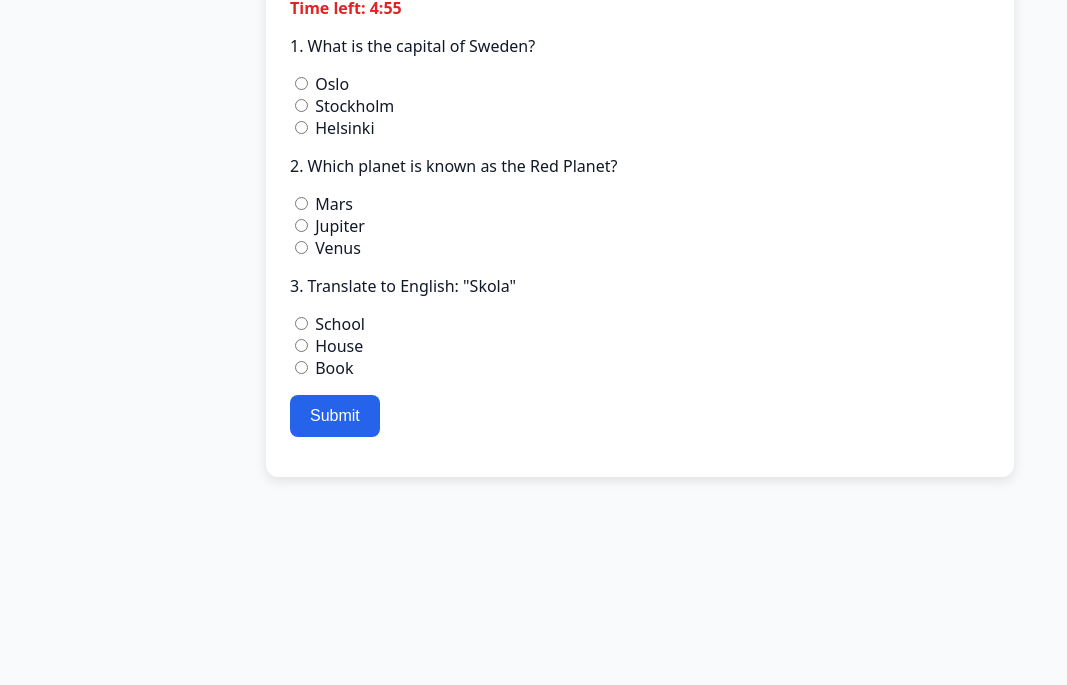
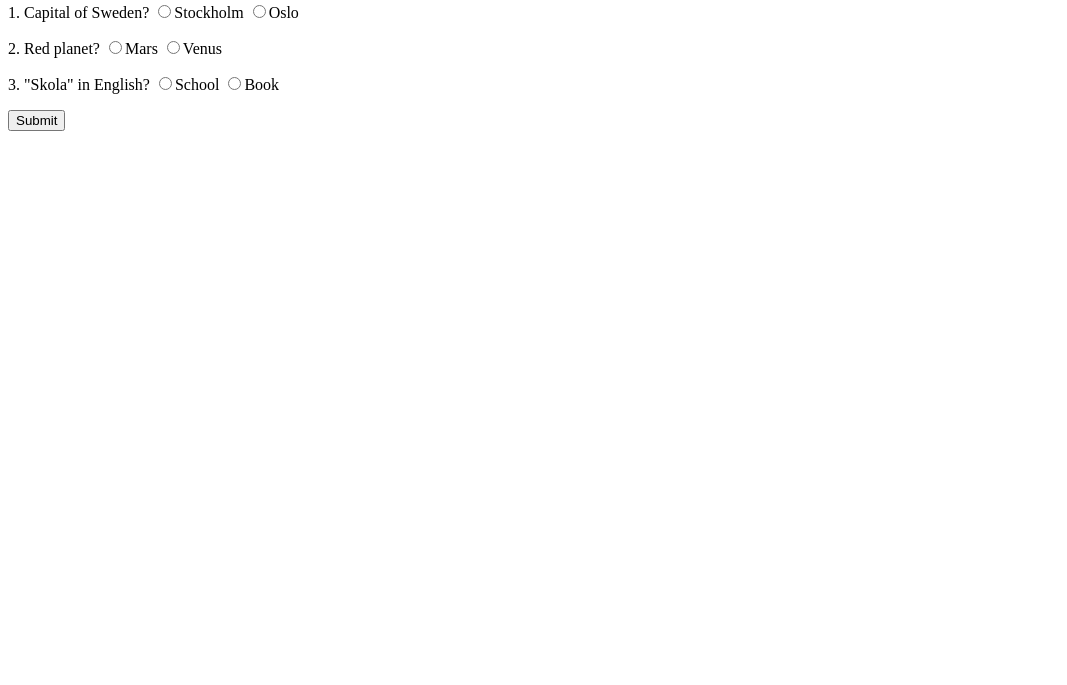
Before and after one commit to ArnLundberg1/arnlundberg2.github.io, a plain HTML site: page index.html in a window 1280 px wide. Shown: the part 115-800 px from the top of the page, without its empty margins (0-1067 px from the left). Drawn offline with Linux system fonts and the light colour scheme.

Commit message:
Update index.html

```diff
--- a/index.html
+++ b/index.html
@@ -1,123 +1,55 @@
 <!DOCTYPE html>
-<html lang="en">
+<html>
 <head>
-  <meta charset="UTF-8"/>
-  <meta name="viewport" content="width=device-width, initial-scale=1.0"/>
-  <title>Test Quiz</title>
-  <style>
-    body {
-      font-family: system-ui, sans-serif;
-      margin: 0;
-      background: #f9fafb;
-      color: #111827;
-      display: flex;
-      flex-direction: column;
-      align-items: center;
-      padding: 1rem;
-    }
-    .quiz-container {
-      max-width: 700px;
-      width: 100%;
-      background: #fff;
-      padding: 1.5rem;
-      border-radius: 12px;
-      box-shadow: 0 4px 12px rgba(0,0,0,0.1);
-    }
-    h1 {
-      margin-bottom: 0.5rem;
-      color: #2563eb;
-    }
-    .timer {
-      font-weight: bold;
-      color: #dc2626;
-      margin-bottom: 1rem;
-    }
-    .question {
-      margin: 1rem 0;
-    }
-    button {
-      background: #2563eb;
-      color: #fff;
-      border: none;
-      padding: 0.75rem 1.25rem;
-      border-radius: 8px;
-      cursor: pointer;
-      font-size: 1rem;
-    }
-    button:hover {
-      background: #1d4ed8;
-    }
-    .result {
-      margin-top: 1rem;
-      font-weight: bold;
-    }
-  </style>
+  <meta charset="UTF-8">
+  <title>Quiz</title>
 </head>
 <body>
-  <div class="quiz-container">
-    <h1>Sample Test</h1>
-    <div class="timer" id="timer">Time left: 05:00</div>
-    <form id="quizForm">
-      <div class="question">
-        <p>1. What is the capital of Sweden?</p>
-        <label><input type="radio" name="q1" value="Oslo"/> Oslo</label><br/>
-        <label><input type="radio" name="q1" value="Stockholm"/> Stockholm</label><br/>
-        <label><input type="radio" name="q1" value="Helsinki"/> Helsinki</label>
-      </div>
+  <h1>Quiz</h1>
+  <form id="quizForm">
+    <p>Name: <input name="name" required></p>
+    <p>1. Capital of Sweden?
+      <label><input type="radio" name="q1" value="Stockholm">Stockholm</label>
+      <label><input type="radio" name="q1" value="Oslo">Oslo</label>
+    </p>
+    <p>2. Red planet?
+      <label><input type="radio" name="q2" value="Mars">Mars</label>
+      <label><input type="radio" name="q2" value="Venus">Venus</label>
+    </p>
+    <p>3. "Skola" in English?
+      <label><input type="radio" name="q3" value="School">School</label>
+      <label><input type="radio" name="q3" value="Book">Book</label>
+    </p>
+    <button type="submit">Submit</button>
+  </form>
 
-      <div class="question">
-        <p>2. Which planet is known as the Red Planet?</p>
-        <label><input type="radio" name="q2" value="Mars"/> Mars</label><br/>
-        <label><input type="radio" name="q2" value="Jupiter"/> Jupiter</label><br/>
-        <label><input type="radio" name="q2" value="Venus"/> Venus</label>
-      </div>
-
-      <div class="question">
-        <p>3. Translate to English: "Skola"</p>
-        <label><input type="radio" name="q3" value="School"/> School</label><br/>
-        <label><input type="radio" name="q3" value="House"/> House</label><br/>
-        <label><input type="radio" name="q3" value="Book"/> Book</label>
-      </div>
-
-      <button type="submit">Submit</button>
-    </form>
-    <div class="result" id="result"></div>
-  </div>
+  <div id="result"></div>
 
   <script>
-    const quizForm = document.getElementById("quizForm");
-    const resultDiv = document.getElementById("result");
-    const timerDisplay = document.getElementById("timer");
+    const form = document.getElementById("quizForm");
+    form.addEventListener("submit", async (e) => {
+      e.preventDefault();
+      const data = {
+        name: form.name.value,
+        q1: form.q1.value,
+        q2: form.q2.value,
+        q3: form.q3.value,
+        score: (form.q1.value==="Stockholm") + (form.q2.value==="Mars") + (form.q3.value==="School")
+      };
 
-    // Timer (5 minutes)
-    let timeLeft = 300;
-    const timer = setInterval(() => {
-      timeLeft--;
-      const minutes = Math.floor(timeLeft / 60);
-      const seconds = timeLeft % 60;
-      timerDisplay.textContent = `Time left: ${minutes}:${seconds.toString().padStart(2,"0")}`;
+      // CHANGE THIS to your Apps Script URL
+      const url = "YOUR_APPS_SCRIPT_URL_HERE";
 
-      if (timeLeft <= 0) {
-        clearInterval(timer);
-        submitQuiz();
-      }
-    }, 1000);
+      await fetch(url, {
+        method: "POST",
+        body: JSON.stringify(data)
+      });
 
-    quizForm.addEventListener("submit", (e) => {
-      e.preventDefault();
-      submitQuiz();
+      document.getElementById("result").innerText = "Answers submitted ✅";
+      form.reset();
     });
-
-    function submitQuiz() {
-      clearInterval(timer);
-      let score = 0;
-      if (quizForm.q1.value === "Stockholm") score++;
-      if (quizForm.q2.value === "Mars") score++;
-      if (quizForm.q3.value === "School") score++;
-
-      resultDiv.textContent = `You scored ${score}/3`;
-      quizForm.querySelectorAll("input").forEach(i => i.disabled = true);
-    }
   </script>
 </body>
 </html>
+
+</html>
```
